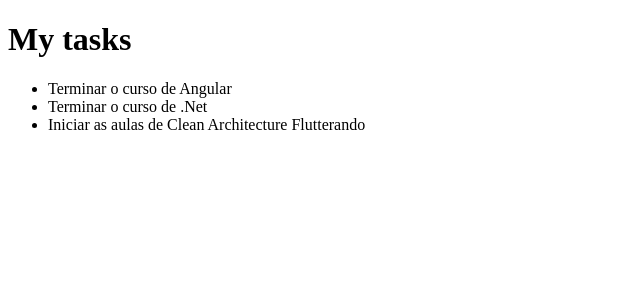
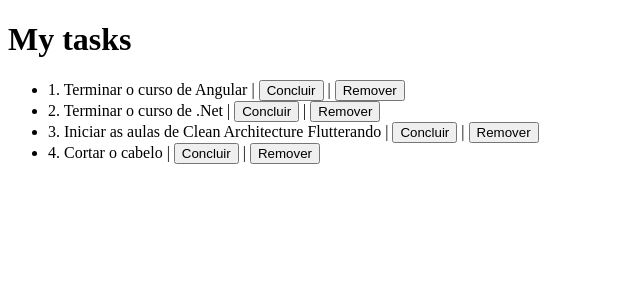
Before and after one commit to alvesluc/Comecando-com-Angular, an Angular app: page / in a window 1280 px wide. Shown: the top 300 px of the page, without its empty margins (0-640 px from the left). Built offline with nearby package versions, Linux system fonts and the light colour scheme.

Commit message:
Objeto Todo criado

```diff
--- a/src/app/app.component.html
+++ b/src/app/app.component.html
@@ -1,4 +1,5 @@
 <h1>{{ title }}</h1>
 <ul>
-  <li *ngFor="let todo of todos">{{ todo }}</li>
+  <li *ngFor="let todo of todos">
+    {{todo.id}}. {{ todo.title }} | <button>Concluir</button> | <button>Remover</button></li>
 </ul>
--- a/src/app/app.component.ts
+++ b/src/app/app.component.ts
@@ -1,4 +1,5 @@
 import { Component } from '@angular/core';
+import { Todo } from "src/models/todo.model";
 
 @Component({
   selector: 'app-root',
@@ -6,13 +7,14 @@
   styleUrls: ['./app.component.css']
 })
 export class AppComponent {
-  public todos: any[] = [];
+  public todos: Todo[] = [];
   public title: String = "My tasks";
 
   constructor() {
-    this.todos.push('Terminar o curso de Angular');
-    this.todos.push('Terminar o curso de .Net');
-    this.todos.push('Iniciar as aulas de Clean Architecture Flutterando');
+    this.todos.push(new Todo(1, 'Terminar o curso de Angular', false));
+    this.todos.push(new Todo(2, 'Terminar o curso de .Net', false));
+    this.todos.push(new Todo(3, 'Iniciar as aulas de Clean Architecture Flutterando', false));
+    this.todos.push(new Todo(4, 'Cortar o cabelo', false));
   }
 
 }
--- /dev/null
+++ b/src/models/todo.model.ts
@@ -0,0 +1,7 @@
+export class Todo {
+  constructor(
+    public id: Number,
+    public title: String,
+    public done: Boolean,
+  ) { };
+}
```
